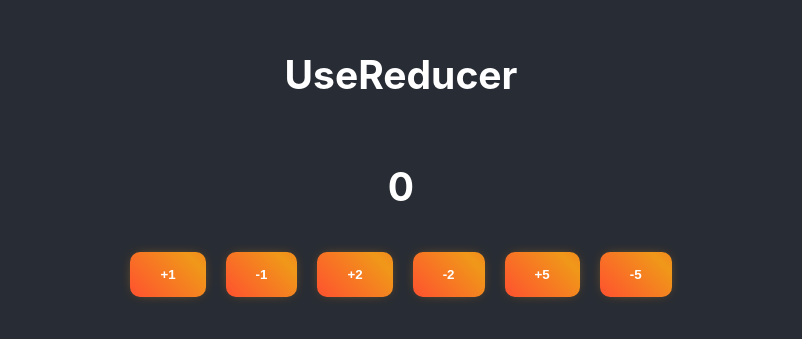
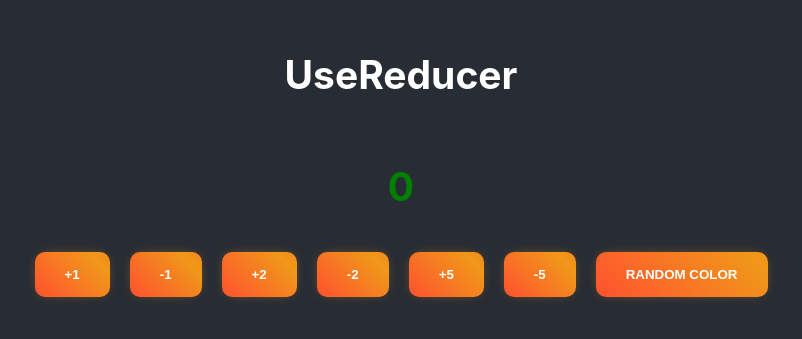
Before and after one commit to Jakavickis/drontai, a React (Create React App) app in the folder r1/: page / in a window 1280 px wide. Shown: the part 237-576 px from the top of the page, without its empty margins (239-1041 px from the left). Built offline with nearby package versions, Linux system fonts and the light colour scheme.

Commit message:
randColor

```diff
--- a/r1/src/Actions/count.js
+++ b/r1/src/Actions/count.js
@@ -1,4 +1,4 @@
-import { ADD_ONE, ADD_TWO, REMOVE_ONE, REMOVE_TWO, ADD_FIVE, REMOVE_FIVE } from '../Constants/actions';
+import { ADD_ONE, ADD_TWO, REMOVE_ONE, REMOVE_TWO, ADD_FIVE, REMOVE_FIVE, RAND_COLOR } from '../Constants/actions';
 
 export function add1() {
     return {
@@ -35,3 +35,8 @@ export function rem5() {
         type: REMOVE_FIVE
     }
 }
+export function randomColor() {
+    return {
+        type: RAND_COLOR
+    }
+}
--- a/r1/src/Components/016/Count.jsx
+++ b/r1/src/Components/016/Count.jsx
@@ -1,14 +1,17 @@
 import { useReducer } from "react";
-import { add1, rem1, add2, rem2, rem5, add5 } from "../../Actions/count";
+import { add1, rem1, add2, rem2, rem5, add5, randomColor } from "../../Actions/count";
 import count from "../../Reducers/count";
 
 function Count() {
 
-    const [counter, dispachCounter] = useReducer(count, { number: 0 });
+    const [counter, dispachCounter] = useReducer(count, {
+        number: 0,
+        color: 'green'
+    });
 
     return (
         <>
-            <h2>{counter.number}</h2>
+            <h2 style={{ color: counter.color }}>{counter.number}</h2>
             <div className="container">
                 <button onClick={() => dispachCounter(add1())}>+1</button>
                 <button onClick={() => dispachCounter(rem1())}>-1</button>
@@ -16,6 +19,7 @@ function Count() {
                 <button onClick={() => dispachCounter(rem2())}>-2</button>
                 <button onClick={() => dispachCounter(add5())}>+5</button>
                 <button onClick={() => dispachCounter(rem5())}>-5</button>
+                <button onClick={() => dispachCounter(randomColor())}>random color</button>
             </div>
         </>
     )
--- a/r1/src/Constants/actions.js
+++ b/r1/src/Constants/actions.js
@@ -4,3 +4,4 @@ export const ADD_TWO = 3;
 export const REMOVE_TWO = 4;
 export const ADD_FIVE = 5;
 export const REMOVE_FIVE = 6;
+export const RAND_COLOR = 7;
--- a/r1/src/Reducers/count.js
+++ b/r1/src/Reducers/count.js
@@ -1,4 +1,5 @@
-import { ADD_ONE, ADD_TWO, REMOVE_ONE, REMOVE_TWO, ADD_FIVE, REMOVE_FIVE } from "../Constants/actions";
+import { ADD_ONE, ADD_TWO, REMOVE_ONE, REMOVE_TWO, ADD_FIVE, REMOVE_FIVE, RAND_COLOR } from "../Constants/actions";
+import randColor from "../Functions/randColor";
 
 function count(state, action) {
     let newState = { ...state };
@@ -21,6 +22,9 @@ function count(state, action) {
         case REMOVE_FIVE:
             newState.number -= 5;
             break;
+        case RAND_COLOR:
+            newState.color = randColor();
+            break
         default:
     }
 
```
